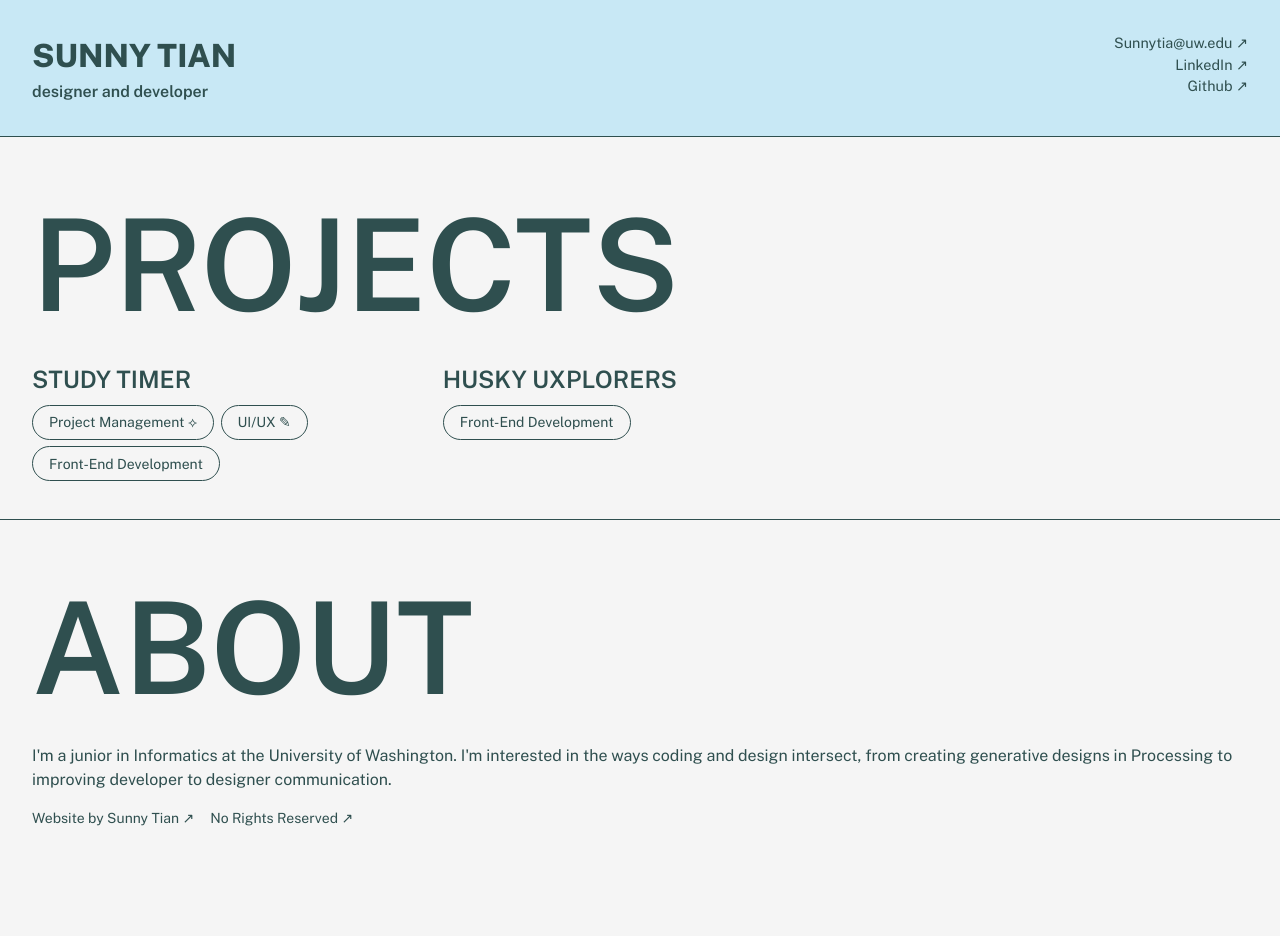
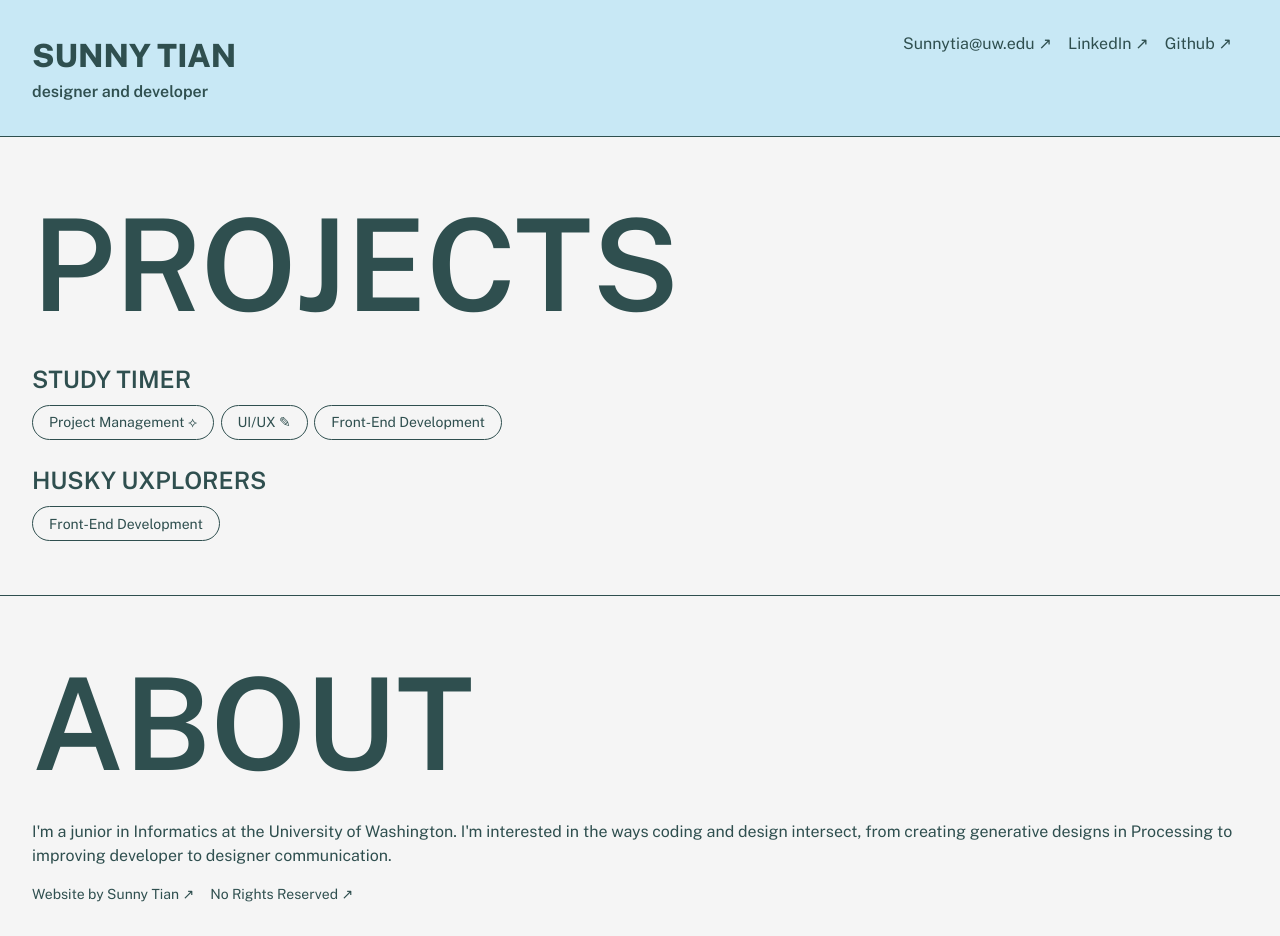
Before and after one commit to sunnyxtian/website, a React (Create React App) app in the folder portfolio/: page / in a window 1280 px wide. Before the commit the page ends 860 px from the top, so only its background shows below. Built offline with nearby package versions, Linux system fonts and the light colour scheme.

Commit message:
improving mobile layout

```diff
--- a/portfolio/src/App.css
+++ b/portfolio/src/App.css
@@ -12,11 +12,12 @@
 
   margin: auto;
   width: 100%;
-  overflow-x: scroll;
+  overflow-x: hidden;
   /* color: olivedrab; */
 }
 
 h1 {
+  transition: 0.5s;
   font-size: 2rem;
   font-weight: 600;
 }
@@ -38,13 +39,16 @@
   transition: 0.5s;
 
   display: flex;
-  flex-direction: row;
-  justify-content: space-between;
-  align-items: flex-start;
+  flex-direction: column;
 
   .links {
-    font-size: 0.9rem;
-    text-align: right;
+    display: flex;
+    flex-direction: row;
+    flex-wrap: wrap;
+
+    p {
+      padding-right: 1rem;
+    }
   }
 }
 
@@ -102,7 +106,7 @@
 .projects, .about {
   h2 {
     transition: 0.5s;
-    font-size: 8rem;
+    font-size: 4rem;
     font-weight: 600;
     text-transform: uppercase;
   }
@@ -142,6 +146,11 @@
   }
 }
 
+.project-card {
+  margin-bottom: 1rem;
+  margin-right: 1rem;
+}
+
 .project-card:hover {
   cursor: pointer;
 }
@@ -167,3 +176,37 @@
 #error-page {
   padding: 2rem;
 }
+
+@media only screen and (min-width: 600px) {
+  /* For tablets: */
+  h2 {
+    font-size: 6rem;
+  }
+}
+
+@media only screen and (min-width: 768px) {
+  /* For desktop: */
+  .projects h2, .about h2 {
+    font-size: 8rem;
+  }
+
+  .projects div {
+    display: flex;
+    flex-direction: row;
+    flex-wrap: wrap;
+  }
+
+  .project-card {
+    width: 50%;
+  }
+
+  .sidebar {
+    flex-direction: row;
+    justify-content: space-between;
+    align-items: flex-start;
+
+    .links {
+      text-align: right;
+    }
+  }
+}
--- a/portfolio/src/components/Projects.js
+++ b/portfolio/src/components/Projects.js
@@ -3,7 +3,7 @@
     <div>
       <section className="projects">
         <h2 className="">Projects</h2>
-        <div class="grid grid-cols-3 gap-4">
+        <div class="">
           <article className="project-card">
             <img src="imgs/timer.png" alt="screenshot of pomodoro timer interface"></img>
             <h3 className="font-semibold">Study Timer</h3>
```
Also changed, not shown: 1 other file (tests, documents, lock files or other folders).
